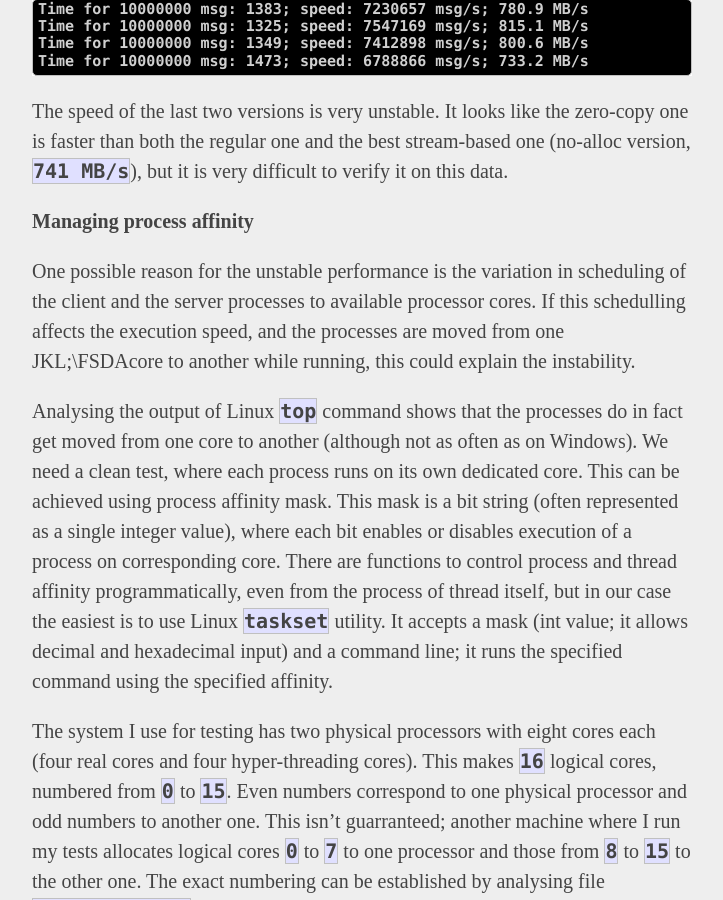
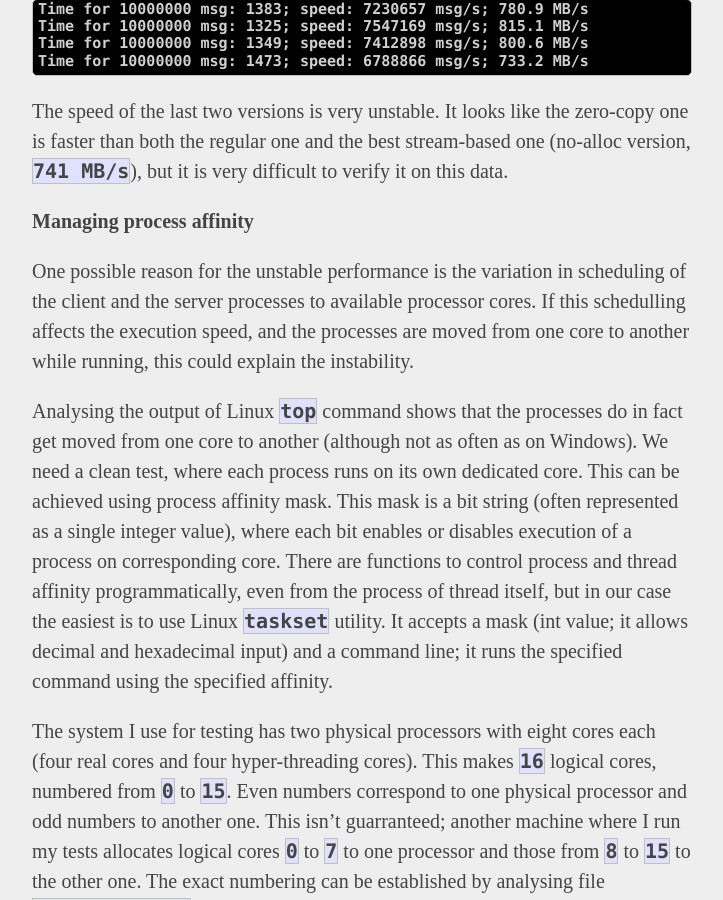
Before and after one commit to pzemtsov/pzemtsov.github.io, a Jekyll site: the page built from _posts/2015-02-01-standard-input-buffering-and-affinity-mask.md, in a window 1280 px wide and 900 px high, scrolled down 2532 px. Shown: the whole window, without its empty margins (278-1001 px from the left). Built offline with Jekyll 4.4.1, drawn with Linux system fonts in a browser that asks for light colours; nearby versions of some CDN libraries.

Commit message:
Some cleanup

```diff
--- a/_posts/2015-02-01-standard-input-buffering-and-affinity-mask.md
+++ b/_posts/2015-02-01-standard-input-buffering-and-affinity-mask.md
@@ -105,7 +105,7 @@ Managing process affinity
 
 One possible reason for the unstable performance is the variation in scheduling of the client and the server processes
 to available processor cores. If this schedulling affects the execution speed, and the processes are moved from one
-JKL;\FSDAcore to another while running, this could explain the instability.
+core to another while running, this could explain the instability.
 
 Analysing the output of Linux `top` command shows that the processes do in fact get moved from one core to another
 (although not as often as on Windows). We need a clean test, where each process runs on its own dedicated core.
```
